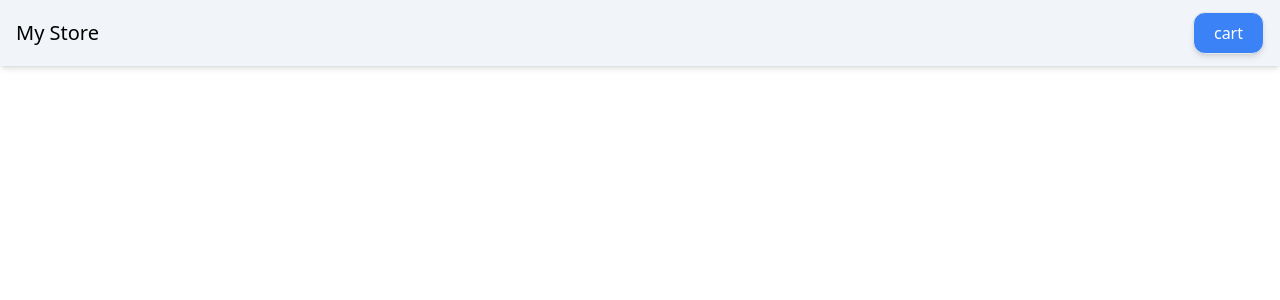
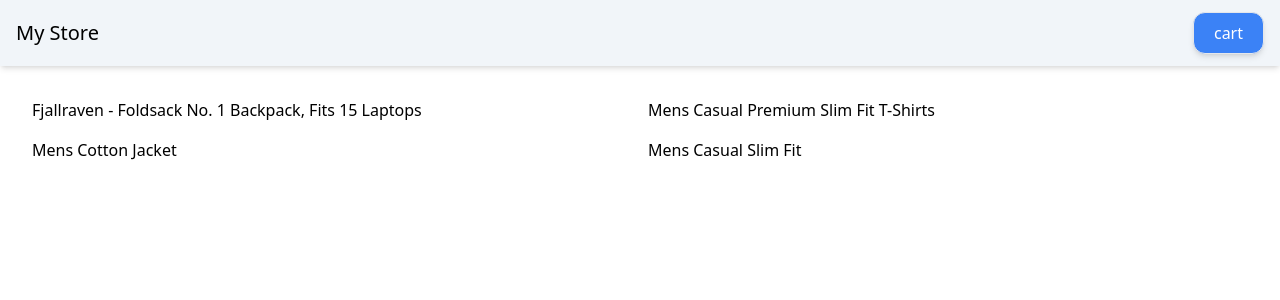
Before and after one commit to armank8/angular-playground, an Angular app in the folder ng-ecomm/: page / in a window 1280 px wide. Shown: the top 300 px of the page. Built offline with nearby package versions, Linux system fonts and the light colour scheme.

Commit message:
products lists

```diff
--- a/ng-ecomm/src/app/app.component.ts
+++ b/ng-ecomm/src/app/app.component.ts
@@ -1,10 +1,15 @@
 import { Component } from '@angular/core';
 import { HeaderComponent } from './components/header/header.component';
+import { ProductsListComponent } from './pages/products-list/products-list.component';
 
 @Component({
   selector: 'app-root',
-  imports: [HeaderComponent],
-  template: ` <app-header></app-header> `,
+  imports: [HeaderComponent, ProductsListComponent],
+  template: `
+    <app-header></app-header>
+
+    <app-products-list></app-products-list>
+  `,
   styles: ``,
 })
 export class AppComponent {}
--- /dev/null
+++ b/ng-ecomm/src/app/models/products-model.ts
@@ -0,0 +1,7 @@
+export interface Product{
+    id:number;
+    title:string;
+    image:string;
+    price:number;
+    stock?:number;
+}
--- a/ng-ecomm/src/app/pages/products-list/products-list.component.ts
+++ b/ng-ecomm/src/app/pages/products-list/products-list.component.ts
@@ -1,15 +1,49 @@
-import { Component } from '@angular/core';
+import { Component, signal } from '@angular/core';
+import { Product } from '../../models/products-model';
 
 @Component({
   selector: 'app-products-list',
   imports: [],
   template: `
-    <p>
-      products-list works!
-    </p>
+    <div class="p-8 grid grid-cols-2 gap-4">
+      @for(product of products(); track product.id){
+      <div>{{ product.title }}</div>
+      }
+    </div>
   `,
-  styles: ``
+  styles: ``,
 })
 export class ProductsListComponent {
+  products = signal<Product[]>([
+    {
+      id: 1,
+      title: 'Fjallraven - Foldsack No. 1 Backpack, Fits 15 Laptops',
+      price: 109.95,
+      image: 'https://fakestoreapi.com/img/81fPKd-2AYL._AC_SL1500_.jpg',
+      stock: 10,
+    },
+    {
+      id: 2,
+      title: 'Mens Casual Premium Slim Fit T-Shirts ',
+      price: 22.3,
+      image:
+        'https://fakestoreapi.com/img/71-3HjGNDUL._AC_SY879._SX._UX._SY._UY_.jpg',
+      stock: 0,
+    },
+    {
+      id: 3,
+      title: 'Mens Cotton Jacket',
+      price: 55.99,
 
+      image: 'https://fakestoreapi.com/img/71li-ujtlUL._AC_UX679_.jpg',
+      stock: 5,
+    },
+    {
+      id: 4,
+      title: 'Mens Casual Slim Fit',
+      price: 15.99,
+      image: 'https://fakestoreapi.com/img/71YXzeOuslL._AC_UY879_.jpg',
+      stock: 7,
+    },
+  ]);
 }
```
